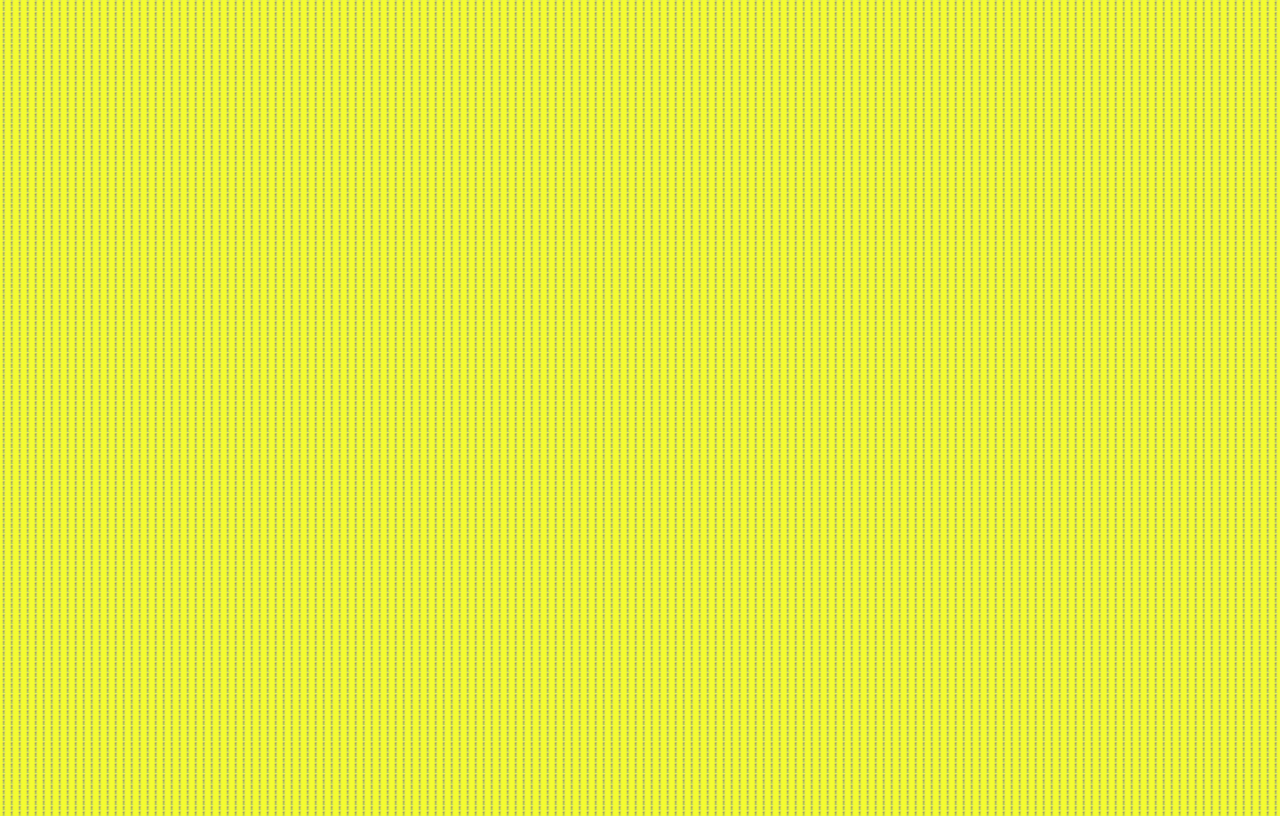
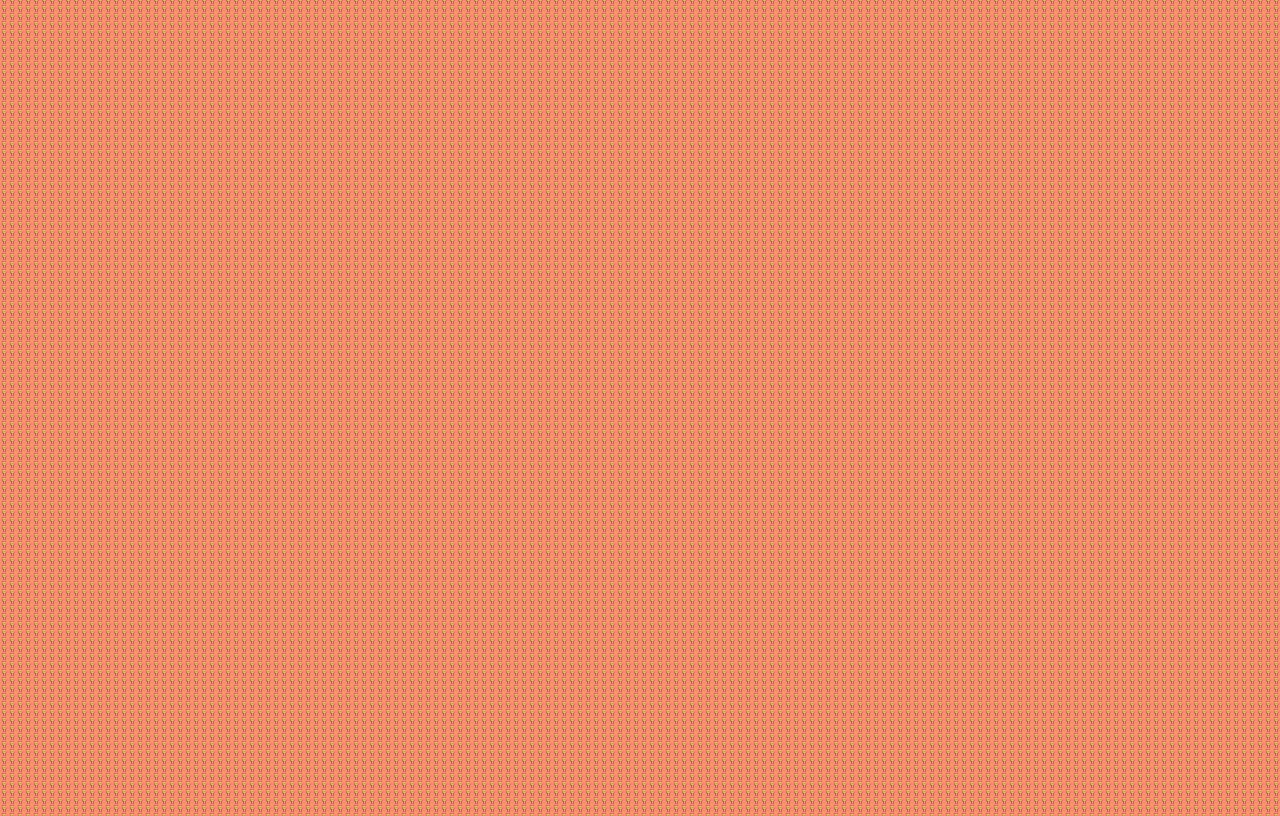
Before and after one commit to eobosse/woupelai, a website: page index.html in a window 1280 px wide. Drawn offline with Linux system fonts and the light colour scheme.

Commit message:
changed to pizza

```diff
--- a/index.html
+++ b/index.html
@@ -1,7 +1,7 @@
 <!doctype html>
 <html lang="en" style="--mouse-x: 0; --mouse-y: 0;">
   <head></head>
-  <body style="width:100vw;height:100vh;background-image:url(woupelai.gif);background-size:clamp(8px,calc(var(--mouse-y)/1*1px),100vmin)auto;background-position:calc(var(--mouse-x)*1px) 50%;overflow:hidden;">
+  <body style="width:100vw;height:100vh;background-image:url(pizza.gif);background-size:clamp(8px,calc(var(--mouse-y)/1*1px),100vmin)auto;background-position:calc(var(--mouse-x)*1px) 50%;overflow:hidden;">
     <script>
       const d=document.documentElement;d.addEventListener('mousemove',e=>{d.style.setProperty('--mouse-x', e.clientX);d.style.setProperty('--mouse-y', e.clientY)});
     </script>
```
Also changed, not shown: public/pizza.gif (added).
